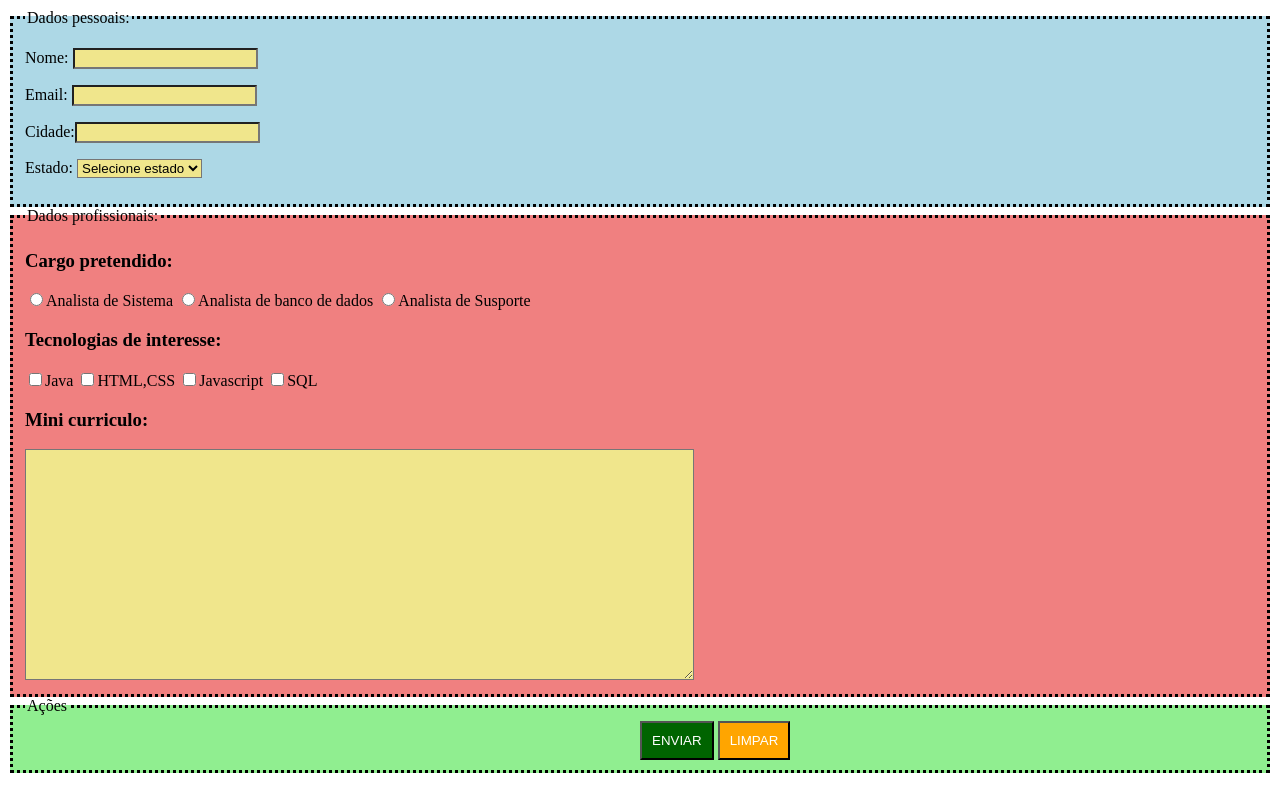
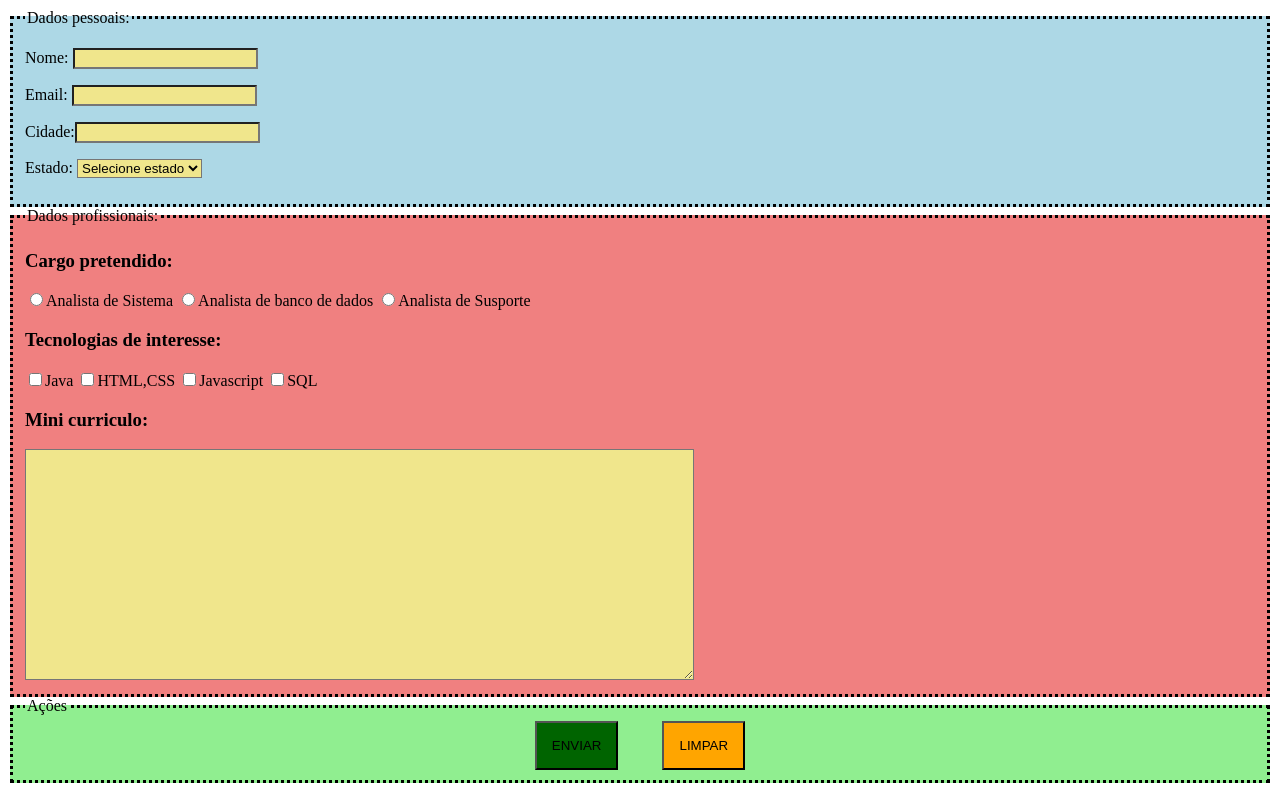
Before and after one commit to hellenafba/cadastro-entrevista-de-emprego, a plain HTML site: page index.html in a window 1280 px wide. Shown: the part 86-877 px from the top of the page. Drawn offline with Linux system fonts and the light colour scheme.

Commit message:
alnhando buttons

```diff
--- a/style.css
+++ b/style.css
@@ -29,13 +29,16 @@ textarea{
 }
 
 #acoes button{
-    padding: 10px;
+    padding: 15px;
+    margin: 0 20px;
 
-    color: white;
 }
 
 #acoes div{
-    margin-left: 50%;
+    top: 50%;
+    width: 100%;
+    text-align: center;
+
 }
 
 #enviar{
```
